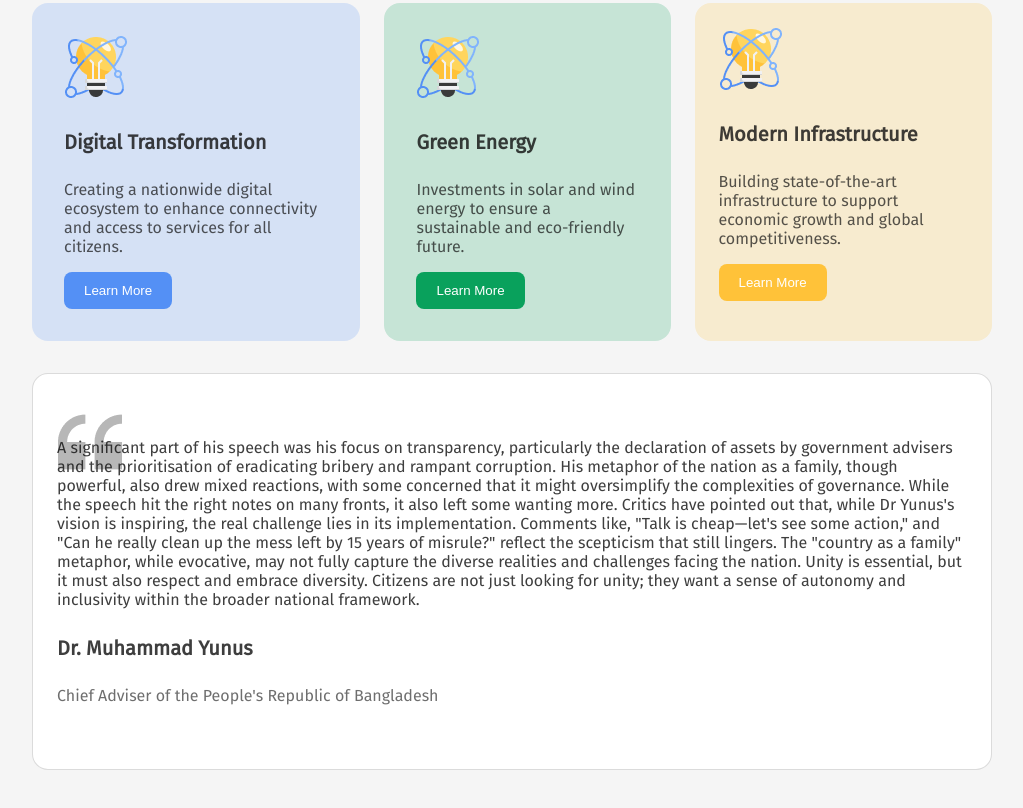
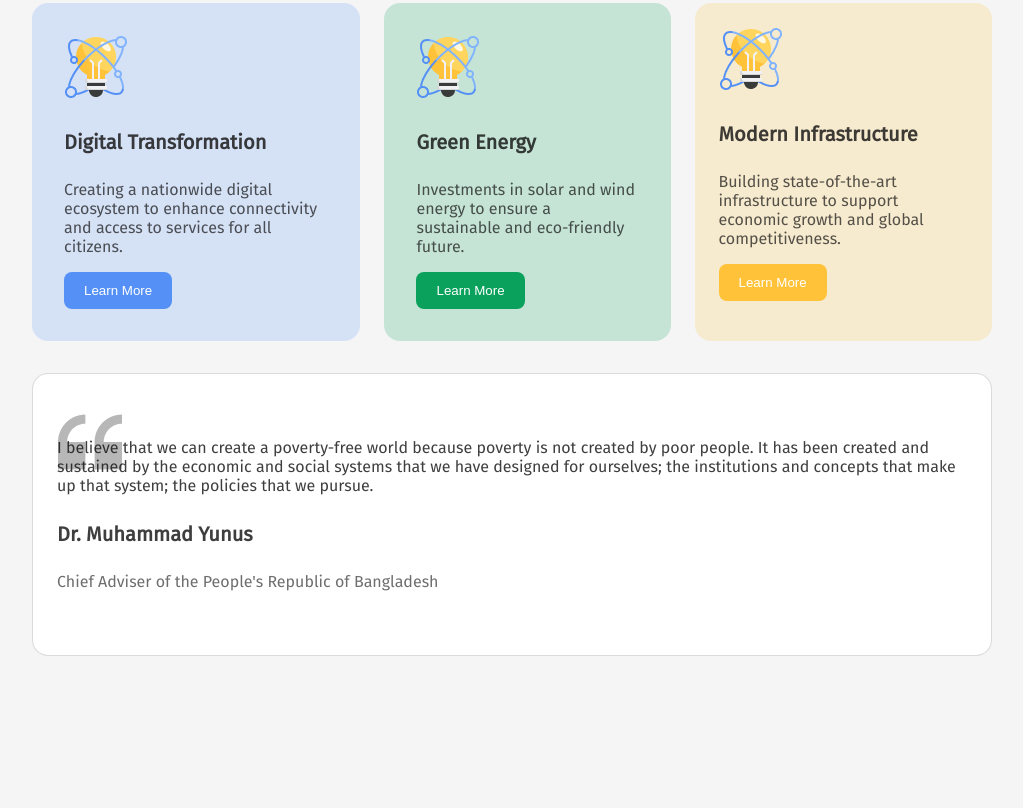
Before and after one commit to OMIT-HASAN-CODER/Assignment-1, a plain HTML site: page index.html in a window 1280 px wide. Shown: the part 1668-2476 px from the top of the page, without its empty margins (128-1151 px from the left). After the commit the page ends 2404 px from the top, so only its background shows below. Drawn offline with Linux system fonts and the light colour scheme.

Commit message:
changes in quote section

```diff
--- a/index.html
+++ b/index.html
@@ -78,7 +78,7 @@
             </div>
             <div class="visions-quote">
                 <!-- <img class="quote-bg" src="assets/quote-bg.png" alt="qoute-bg"> -->
-                <p class="quote">A significant part of his speech was his focus on transparency, particularly the declaration of assets by government advisers and the prioritisation of eradicating bribery and rampant corruption. His metaphor of the nation as a family, though powerful, also drew mixed reactions, with some concerned that it might oversimplify the complexities of governance. While the speech hit the right notes on many fronts, it also left some wanting more. Critics have pointed out that, while Dr Yunus's vision is inspiring, the real challenge lies in its implementation. Comments like, "Talk is cheap—let's see some action," and "Can he really clean up the mess left by 15 years of misrule?" reflect the scepticism that still lingers. The "country as a family" metaphor, while evocative, may not fully capture the diverse realities and challenges facing the nation. Unity is essential, but it must also respect and embrace diversity. Citizens are not just looking for unity; they want a sense of autonomy and inclusivity within the broader national framework.</p>
+                <p class="quote">I believe that we can create a poverty-free world because poverty is not created by poor people. It has been created and sustained by the economic and social systems that we have designed for ourselves; the institutions and concepts that make up that system; the policies that we pursue.</p>
                 <h4 class="quote-owner">Dr. Muhammad Yunus</h4>
                 <p class="quote-owner-title">Chief Adviser of the People's Republic of Bangladesh</p>
             </div>
```
